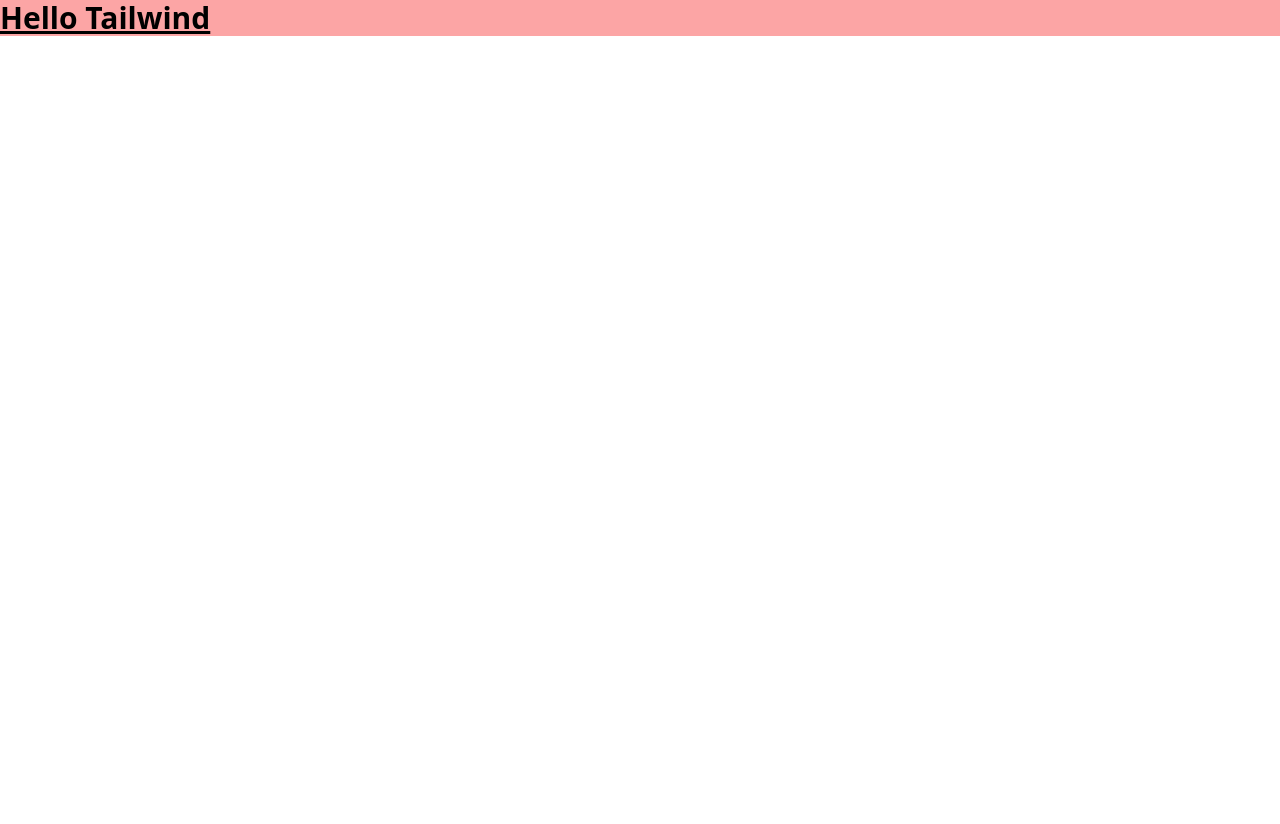
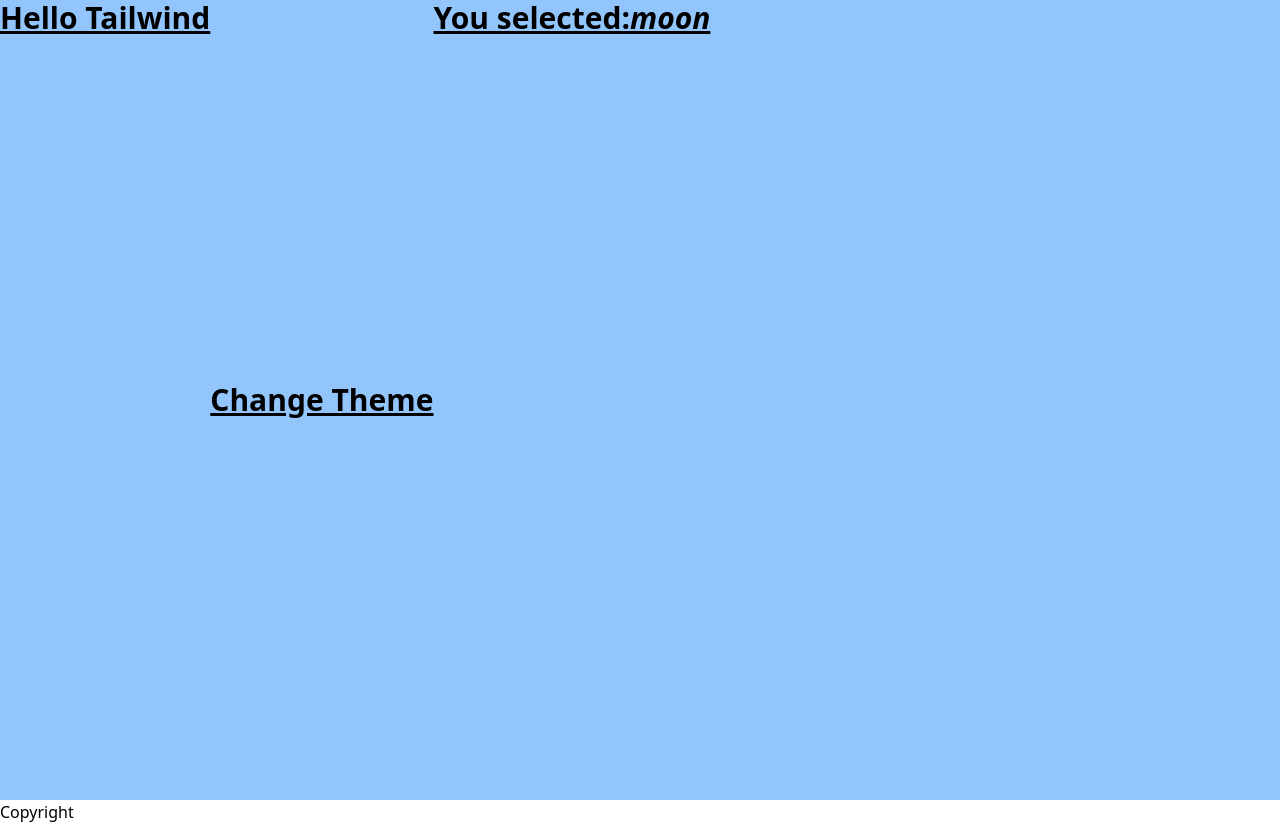
Before and after one commit to project-showroom/project-showroom-v2, a Next.js app: page / in a window 1280 px wide. Before the commit the page ends 800 px from the top, so only its background shows below. Built offline with nearby package versions, Linux system fonts and the light colour scheme.

Commit message:
Redux-Toolkit package is added

```diff
--- a/package.json
+++ b/package.json
@@ -14,6 +14,7 @@
     "@iconify-json/mdi": "^1.1.38",
     "@mui/material": "^5.11.1",
     "@next/font": "13.0.7",
+    "@reduxjs/toolkit": "^1.9.1",
     "@types/node": "18.11.17",
     "@types/react": "18.0.26",
     "@types/react-dom": "18.0.9",
@@ -25,6 +26,7 @@
     "next": "13.0.7",
     "react": "18.2.0",
     "react-dom": "18.2.0",
+    "react-redux": "^8.0.5",
     "swr": "^2.0.0",
     "typescript": "4.9.4",
     "yup": "^0.32.11"
--- a/src/pages/_app.tsx
+++ b/src/pages/_app.tsx
@@ -1,6 +1,12 @@
-import '../styles/globals.css'
-import type { AppProps } from 'next/app'
+import "../styles/globals.css";
+import type { AppProps } from "next/app";
+import { Provider } from "react-redux";
+import store from "../store";
 
 export default function App({ Component, pageProps }: AppProps) {
-  return <Component {...pageProps} />
+  return (
+    <Provider store={store}>
+      <Component {...pageProps} />
+    </Provider>
+  );
 }
--- a/src/pages/index.tsx
+++ b/src/pages/index.tsx
@@ -1,6 +1,18 @@
 import Head from "next/head";
+import { useDispatch, useSelector } from "react-redux";
+import { Copyright } from "../features/footer-feature";
+import { iconAction } from "../store/icon-slice";
 
 export default function Home() {
+  const dispatcher = useDispatch();
+
+  let icon = useSelector((state: { icon: { icon: string } }) => state.icon);
+
+  const onChangeTheme = () => {
+    if (icon.icon === "moon") dispatcher(iconAction.iconSun());
+    else dispatcher(iconAction.iconMoon());
+  };
+
   return (
     <>
       <Head>
@@ -9,9 +21,15 @@
         <meta name="viewport" content="width=device-width, initial-scale=1" />
         <link rel="icon" href="/favicon.ico" />
       </Head>
-      <div className="bg-red-300 text-3xl font-bold underline">
+      <main className="bg-blue-300 text-3xl font-bold underline h-screen flex">
         Hello Tailwind
-      </div>
+        <button onClick={onChangeTheme}>Change Theme</button>
+        <b>You selected: </b>
+        <i>{icon.icon}</i>
+      </main>
+      <footer>
+        <Copyright />
+      </footer>
     </>
   );
 }
--- /dev/null
+++ b/src/store/icon-slice.ts
@@ -0,0 +1,20 @@
+import { createSlice } from "@reduxjs/toolkit";
+
+const iconSlice = createSlice({
+  name: "icon",
+  initialState: {
+    icon: "moon",
+  },
+  reducers: {
+    iconMoon: (state) => {
+      state.icon = "moon";
+    },
+    iconSun: (state) => {
+      state.icon = "sun";
+    },
+  },
+});
+
+export default iconSlice;
+
+export const iconAction = iconSlice.actions;
--- /dev/null
+++ b/src/store/index.ts
@@ -0,0 +1,10 @@
+import { configureStore } from "@reduxjs/toolkit";
+import iconSlice from "./icon-slice";
+
+const store = configureStore({
+  reducer: {
+    icon: iconSlice.reducer,
+  },
+});
+
+export default store;
```
Also changed, not shown: 1 other file (tests, documents, lock files or other folders).
